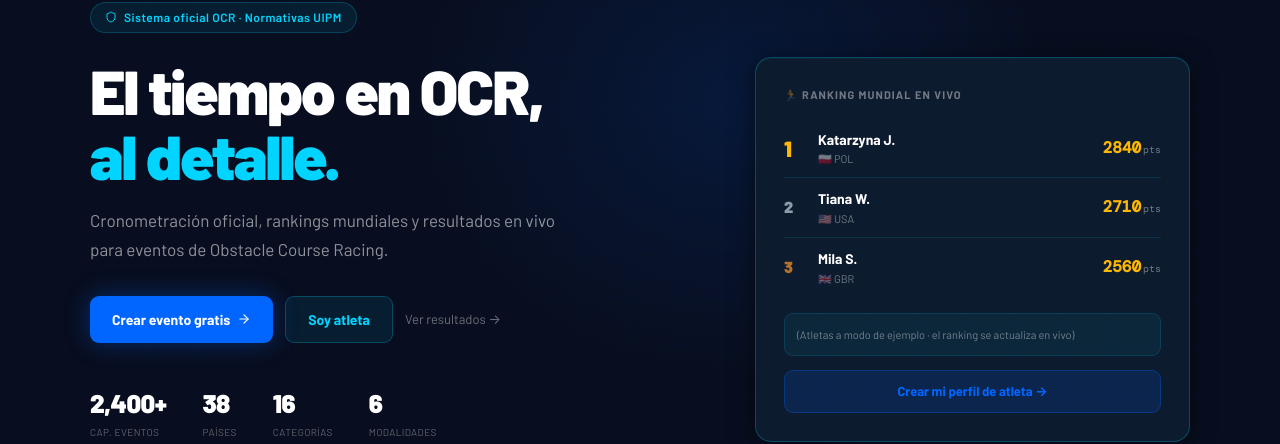
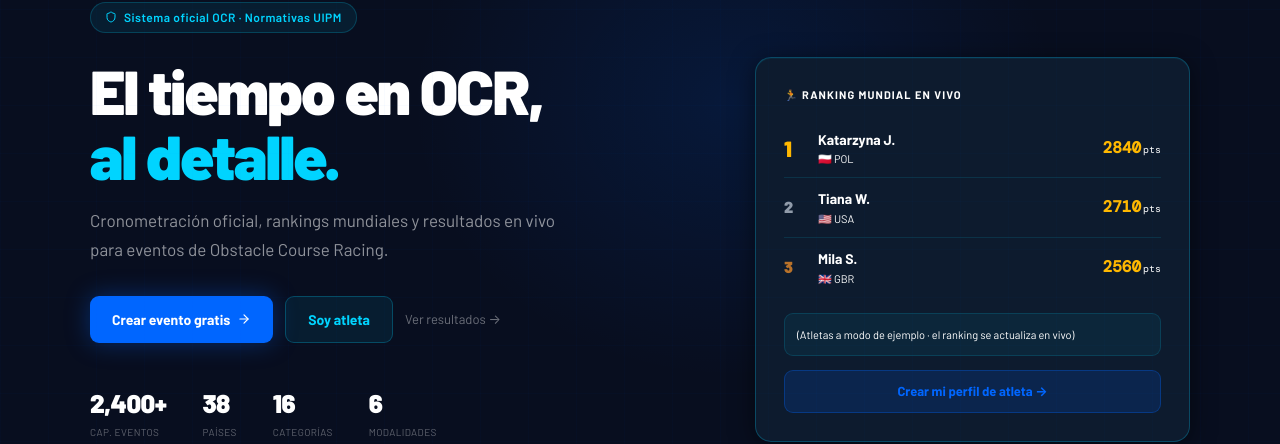
Before and after one commit to teems-agency/ocrtime, a Next.js app: page / in a window 1280 px wide. Shown: the part 135-579 px from the top of the page. Built offline with nearby package versions, Linux system fonts and the light colour scheme; no server answers; a web font is replaced by a local one.

Commit message:
Update globals.css

```diff
--- a/src/styles/globals.css
+++ b/src/styles/globals.css
@@ -18,7 +18,7 @@
   --glow-card:  0 4px 24px rgba(0,0,0,0.5), inset 0 1px 0 rgba(0,212,255,0.06);
   --text:       #FFFFFF;
   --text-sec:   rgba(255,255,255,0.72);
-  --text-muted: rgba(255,255,255,0.42);
+  --text-muted: #FFFFFF;
   --text-dim:   rgba(255,255,255,0.2);
   --green:      #00C896;
   --green-bg:   rgba(0,200,150,0.14);
```
